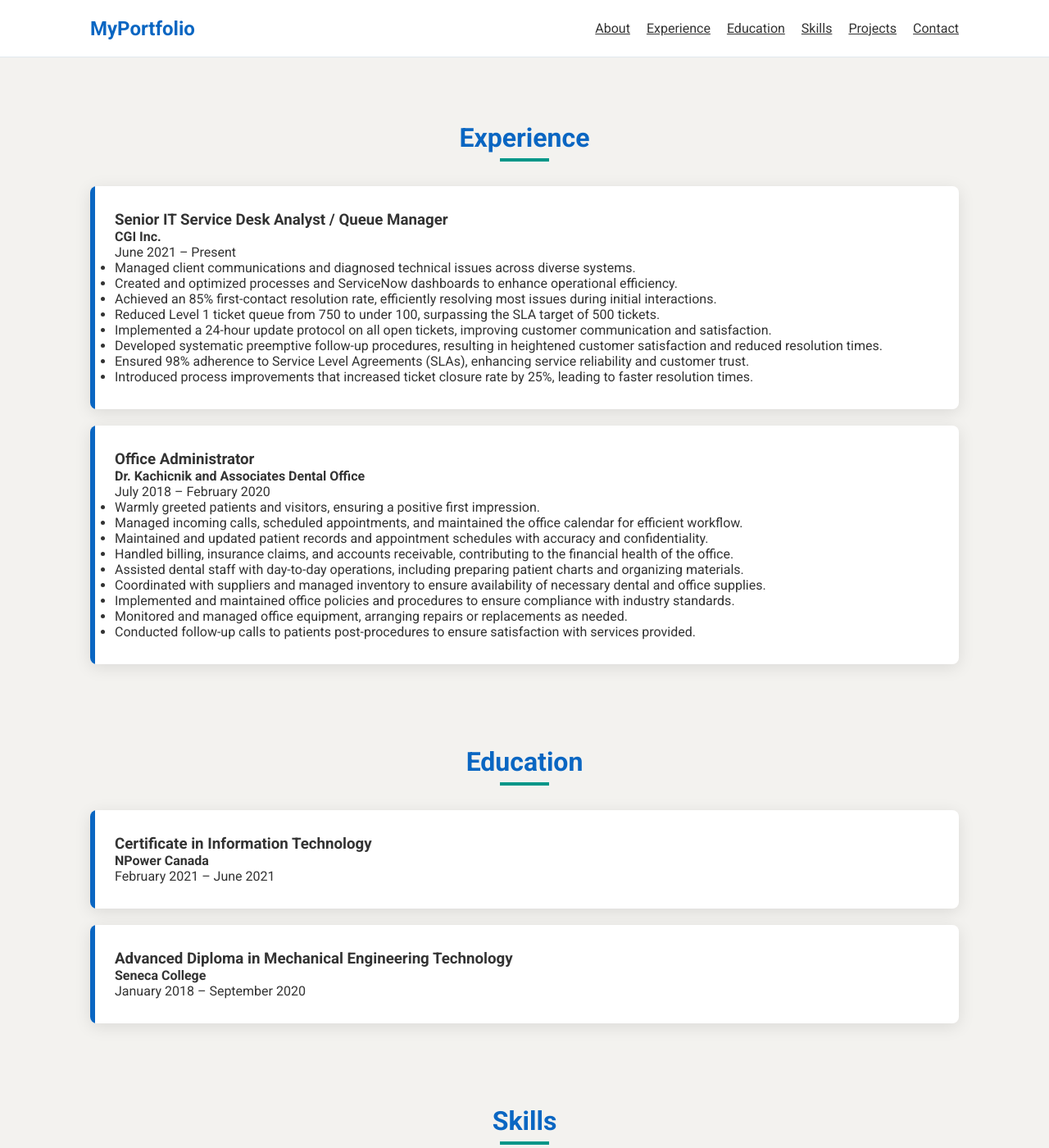
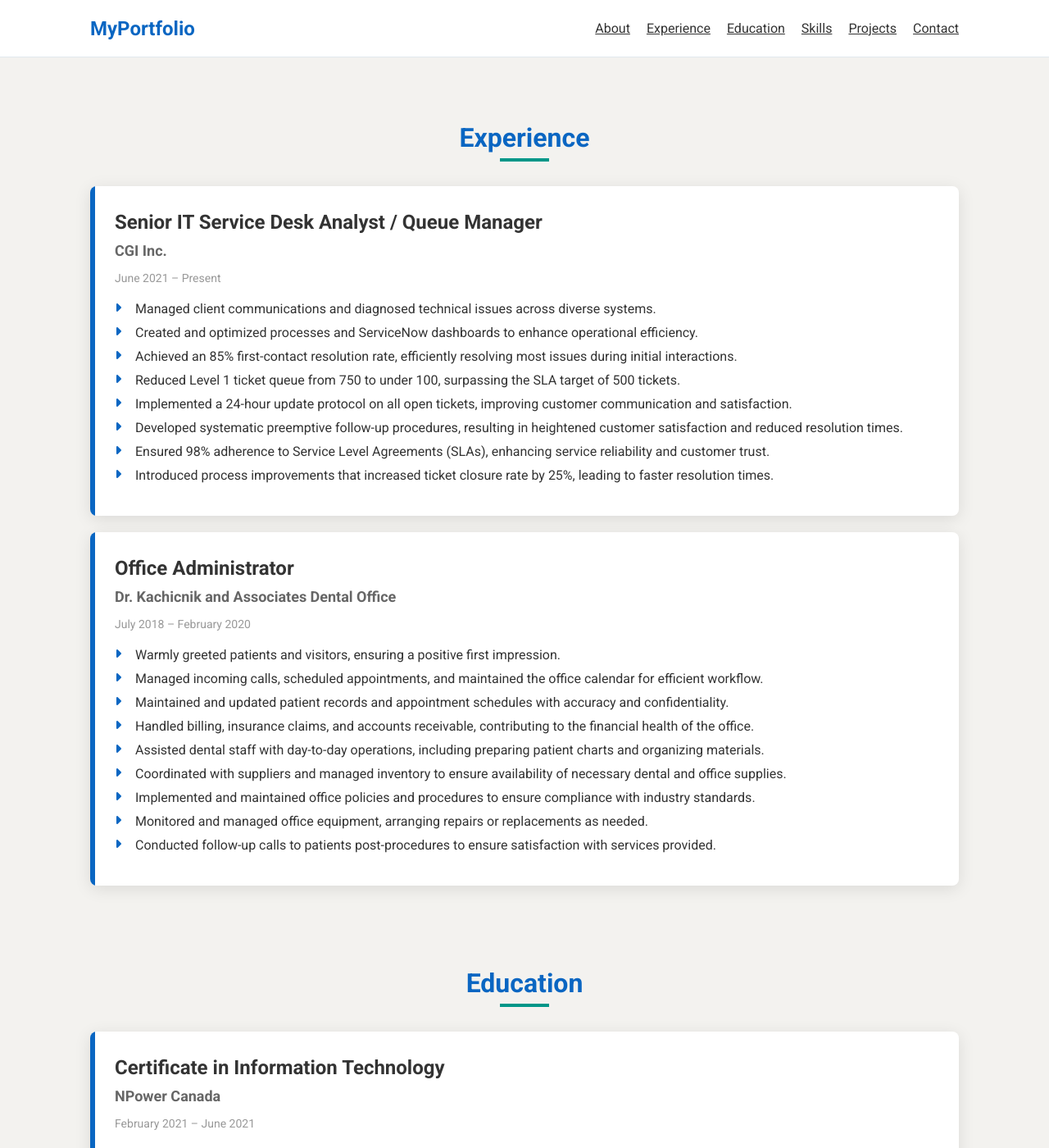
Before and after one commit to devdave666/resume, a Jekyll site: the page built from index.md, in a window 1280 px wide and 1400 px high, scrolled down 969 px. Shown: the whole window at 82% size. Built offline with Jekyll 4.4.1, drawn with Linux system fonts in a browser that asks for light colours; a style sheet for code colours, icons or effects is not loaded.

Commit message:
Update styles.css

```diff
--- a/assets/css/styles.css
+++ b/assets/css/styles.css
@@ -189,7 +189,7 @@
 }
 
 /* Cards for Content Sections */
-.card {
+.card, .project-card {
   background-color: #fff;
   border-radius: 8px;
   padding: 30px;
@@ -197,15 +197,11 @@
   position: relative;
   overflow: hidden;
   transition: transform 0.3s ease, box-shadow 0.3s ease;
-  margin-bottom: 20px; /* Add spacing between cards */
+  margin-bottom: 20px;
+  z-index: 1;
 }
 
-.card:hover {
-  transform: translateY(-5px);
-  box-shadow: 0 8px 25px rgba(0, 0, 0, 0.15);
-}
-
-.card::before {
+.card::before, .project-card::before {
   content: '';
   position: absolute;
   width: 6px;
@@ -213,11 +209,126 @@
   background-color: var(--primary-color);
   left: 0;
   top: 0;
-  transition: width 0.3s ease;
+  transition: all 0.5s cubic-bezier(0.4, 0, 0.2, 1);
+  z-index: -1;
 }
 
-.card:hover::before {
-  width: 8px;
+.card::after, .project-card::after {
+  content: '';
+  position: absolute;
+  width: 6px;
+  height: 100%;
+  background-color: var(--primary-color);
+  opacity: 0.1;
+  left: 0;
+  top: 0;
+  transition: all 0.5s cubic-bezier(0.4, 0, 0.2, 1);
+  z-index: -2;
+}
+
+.card:hover, .project-card:hover {
+  transform: translateY(-5px);
+  box-shadow: 0 8px 25px rgba(0, 0, 0, 0.15);
+}
+
+.card:hover::before, .project-card:hover::before {
+  width: 100%;
+  background-color: var(--primary-color);
+  opacity: 0.05;
+}
+
+.card:hover::after, .project-card:hover::after {
+  width: 100%;
+  transition-delay: 0.1s;
+}
+
+/* Card Content Styles */
+.card h3, .project-card h3 {
+  font-size: 24px;
+  color: var(--text-color);
+  margin-bottom: 10px;
+  position: relative;
+  z-index: 2;
+}
+
+.card h4, .project-card h4 {
+  font-size: 18px;
+  color: #666;
+  margin-bottom: 15px;
+  position: relative;
+  z-index: 2;
+}
+
+.card .date-range {
+  font-size: 14px;
+  color: #999;
+  margin-bottom: 20px;
+  position: relative;
+  z-index: 2;
+}
+
+.card ul, .project-card ul {
+  list-style: none;
+  padding-left: 0;
+  position: relative;
+  z-index: 2;
+}
+
+.card ul li, .project-card ul li {
+  position: relative;
+  padding-left: 25px;
+  margin-bottom: 10px;
+}
+
+.card ul li::before, .project-card ul li::before {
+  content: '\f0da';
+  font-family: 'Font Awesome 5 Free';
+  font-weight: 900;
+  position: absolute;
+  left: 0;
+  top: 0;
+  color: var(--primary-color);
+}
+
+.card p, .project-card p {
+  position: relative;
+  z-index: 2;
+}
+
+/* Hover effect for text to ensure readability */
+.card:hover h3,
+.card:hover h4,
+.card:hover p,
+.card:hover li,
+.project-card:hover h3,
+.project-card:hover h4,
+.project-card:hover p,
+.project-card:hover li {
+  transition: color 0.3s ease;
+}
+
+/* Education Cards */
+.education .card {
+  margin-bottom: 20px;
+}
+
+/* Project Cards specific styles */
+.project-card h3 {
+  font-size: 22px;
+  margin-bottom: 15px;
+}
+
+.project-card p {
+  font-size: 16px;
+  color: #666;
+}
+
+/* Responsive adjustments */
+@media (max-width: 768px) {
+  .card,
+  .project-card {
+    margin-bottom: 15px;
+  }
 }
 
 /* Education Cards - Add specific styling if needed */
```
